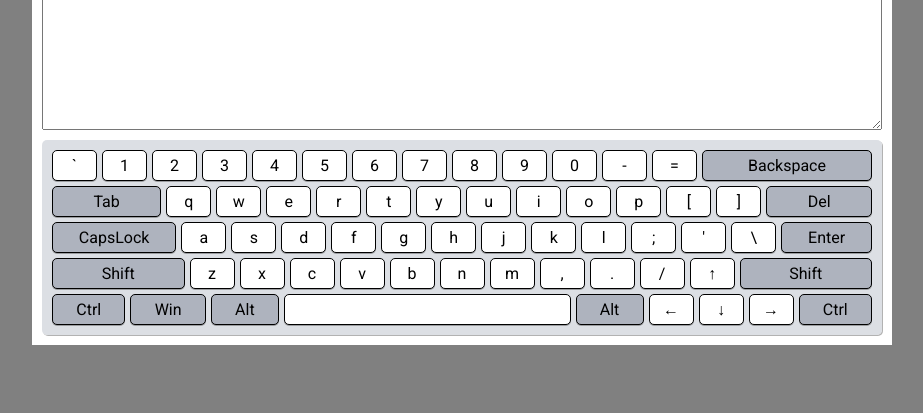
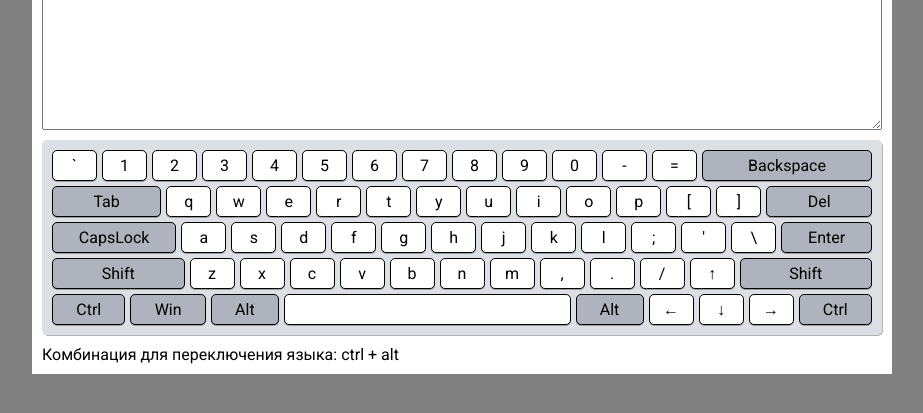
Before and after one commit to DmitriyRim/RSS-Virtual-Keyboard, a website with bundled scripts: page src/index.html in a window 1280 px wide. Shown: the part 51-464 px from the top of the page, without its empty margins (178-1101 px from the left). Built offline with nearby package versions, Linux system fonts and the light colour scheme.

Commit message:
feat: add meassage description

```diff
--- a/src/css/style.scss
+++ b/src/css/style.scss
@@ -97,4 +97,7 @@ body {
             flex-grow: 10;
         }
     }
+    &__description{
+        margin-top: 10px;
+    }
 }
--- a/src/js/main.js
+++ b/src/js/main.js
@@ -12,6 +12,7 @@ class VirtualKeyboard {
     }
     init(){
         const title = document.createElement("h1");
+        const message = document.createElement("ul");
 
         title.innerText = "RSS Виртуальная клавиатура";
         title.classList.add("keyboard__title");
@@ -25,9 +26,12 @@ class VirtualKeyboard {
         this.keyboard = document.createElement("div");
         this.keyboard.classList.add("keyboard__buttons");
 
+        message.classList.add("keyboard__description");
+        message.innerHTML = "<li>Комбинация для переключения языка: ctrl + alt</li>";
+
         this.wrapper = document.createElement("div");
         this.wrapper.classList.add("wrapper", "keyboard");
-        this.wrapper.append(title, this.textArea, this.keyboard);
+        this.wrapper.append(title, this.textArea, this.keyboard, message);
 
         this.container.append(this.wrapper);
         this.render();
```
Also changed, not shown: src/css/style.css, 1 other file.
